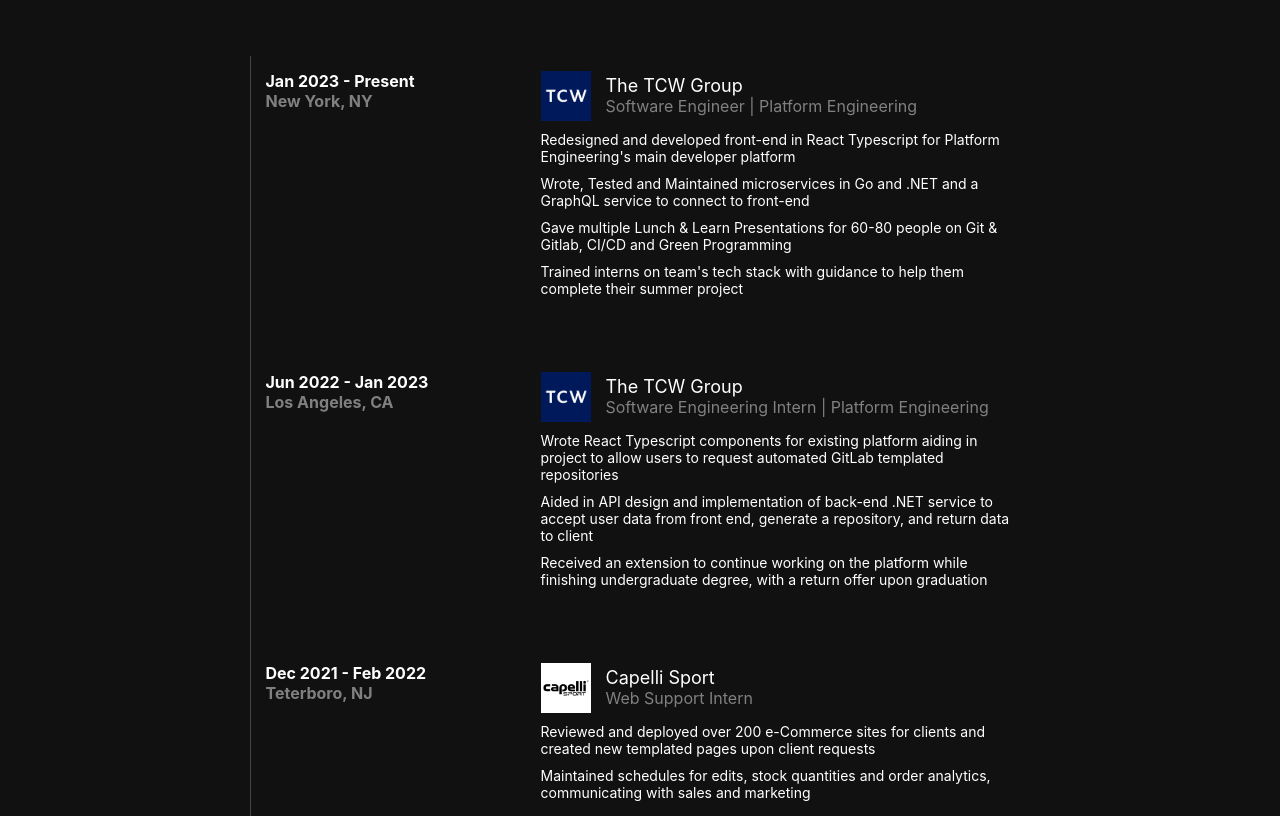
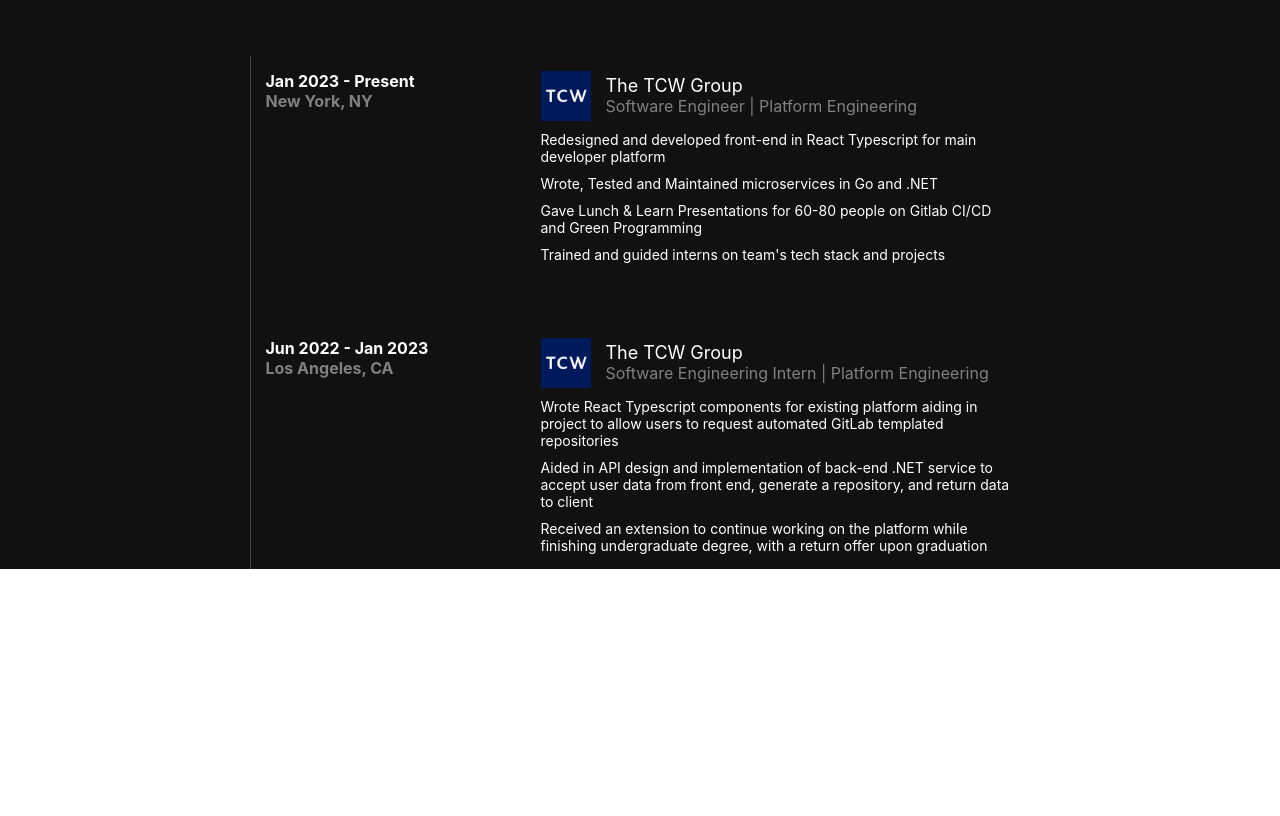
Before and after one commit to ckovacsdev/portfolio, a React (Create React App) app: page / in a window 1280 px wide. Shown: the part 460-1276 px from the top of the page. After the commit the page ends 1029 px from the top, so only its background shows below. Built offline with nearby package versions, Linux system fonts and the light colour scheme; the HTML template or start-up script is replaced by a standard one.

Commit message:
remove capelli section and make primary tcw section less verbose

```diff
--- a/src/components/work-history-card/work-history.tsx
+++ b/src/components/work-history-card/work-history.tsx
@@ -6,7 +6,6 @@
     return(
         <div className='work-history-container'>
                 <div className='work-history-item'>
-
                     <div className='work-history-left-content'>
                         <h2  className='work-history-dates'> Jan 2023 - Present</h2>
                         <h2  className='work-history-location'> New York, NY</h2>
@@ -23,16 +22,16 @@
 
                         <div className='work-history-job-details'>
                             <p className='work-history-job-details-text'>
-                                Redesigned and developed front-end in React Typescript for Platform Engineering's main developer platform
+                                Redesigned and developed front-end in React Typescript for main developer platform
                             </p>
                             <p className='work-history-job-details-text'>
-                                Wrote, Tested and Maintained microservices in Go and .NET and a GraphQL service to connect to front-end
+                                Wrote, Tested and Maintained microservices in Go and .NET
                             </p>
                             <p className='work-history-job-details-text'>
-                                Gave multiple Lunch & Learn Presentations for 60-80 people on Git & Gitlab, CI/CD and Green Programming
+                                Gave Lunch & Learn Presentations for 60-80 people on Gitlab CI/CD and Green Programming
                             </p>
                             <p className='work-history-job-details-text'>
-                                Trained interns on team's tech stack with guidance to help them complete their summer project
+                                Trained and guided interns on team's tech stack and projects
                             </p>
                         </div>
                     </div>
@@ -67,33 +66,6 @@
                         </div>
                     </div>
                 </div>
-
-                <div className='work-history-item'>
-
-                    <div className='work-history-left-content'>
-                        <h2  className='work-history-dates'> Dec 2021 - Feb 2022 </h2>
-                        <h2  className='work-history-location'> Teterboro, NJ </h2>
-                    </div>
-
-                    <div className='work-history-job-description'>
-                        <div className='work-history-company'>
-                            <img className='work-history-company-logo' src={CapelliIcon} alt='Capelli Logo'/>
-                            <div className='work-history-company-info'>
-                                <p className='work-history-company-name'> Capelli Sport </p>
-                                <p className='work-history-title'> Web Support Intern </p>
-                            </div>
-                        </div>
-
-                        <div className='work-history-job-details'>
-                            <p className='work-history-job-details-text'>
-                                Reviewed and deployed over 200 e-Commerce sites for clients and created new templated pages upon client requests
-                            </p>
-                            <p className='work-history-job-details-text'>
-                                Maintained schedules for edits, stock quantities and order analytics, communicating with sales and marketing
-                            </p>
-                        </div>
-                    </div>
-                </div>
         </div>
 
     )
```
